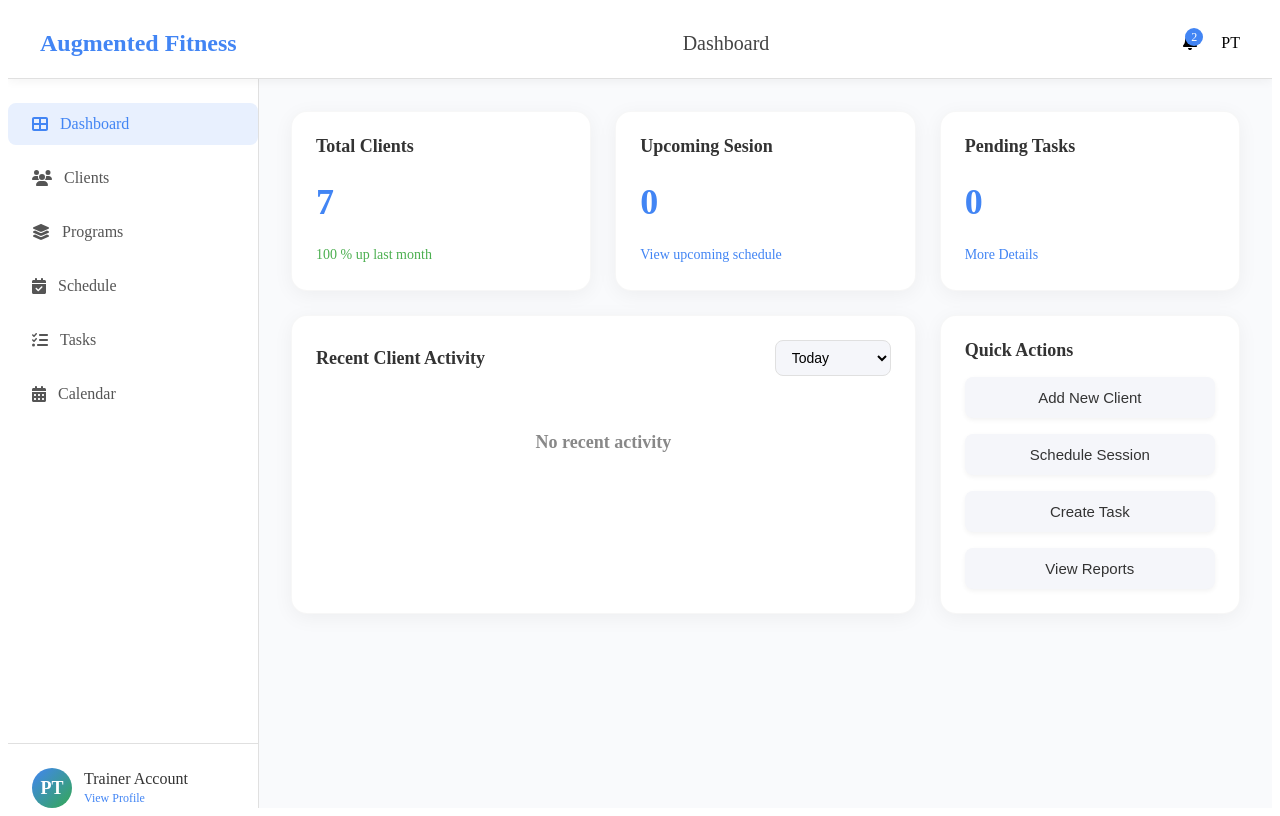
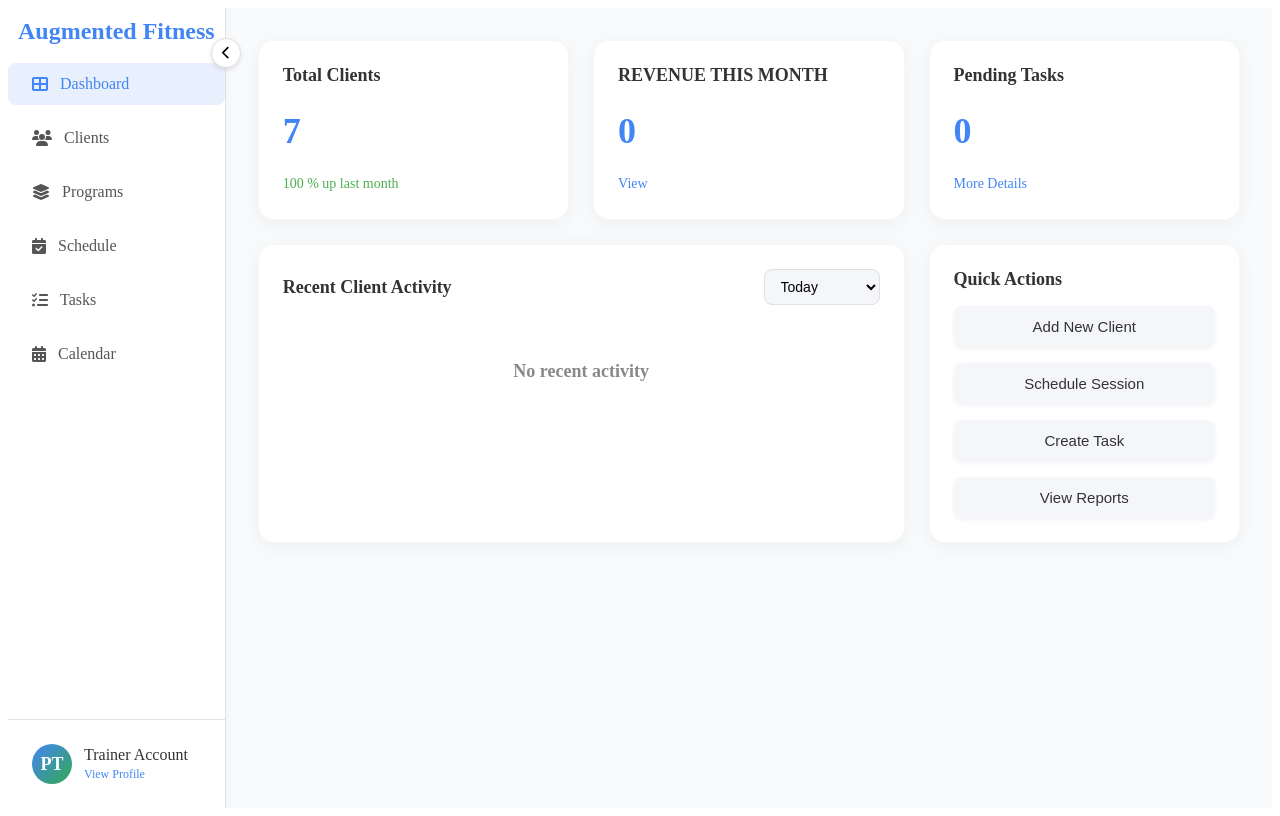
Before and after one commit to Matesor333/PT_CRM_Design_Preview, a React (Vite) app in the folder prototype/: page /dashboard in a window 1280 px wide. Built offline with nearby package versions, Linux system fonts and the light colour scheme.

Commit message:
Fixed navBar and header. The state of the navbar goes through the different pages

```diff
--- a/prototype/src/App.tsx
+++ b/prototype/src/App.tsx
@@ -3,15 +3,18 @@ import { BrowserRouter as Router, Routes, Route, Navigate } from "react-router-d
 import DashBoard from "./assets/Pages/DashBoard/DashBoard.tsx";
 import Clients from "./assets/Pages/Clients/Clients.tsx";
 import SpecificClientPage from "./assets/Pages/Clients/SpecificClient/SpecificClientPage.tsx";
+import Layout from "./assets/Layout.tsx";
 
 function App() {
   return (
     <Router>
       <Routes>
-        <Route path="/dashboard" element={<DashBoard />} />
-        <Route path="/clients" element={<Clients />} />
-        <Route path="/" element={<Navigate to="/dashboard" replace />} />
+        <Route path="/" element={<Layout />}>
+          <Route index element={<Navigate to="/dashboard" replace />} />
+          <Route path="/dashboard" element={<DashBoard />} />
+          <Route path="/clients" element={<Clients />} />
           <Route path="prototype/src/assets/Pages/Clients/SpecificClient/SpecificClientPage.tsx" element={<SpecificClientPage/>}/>
+        </Route>
       </Routes>
     </Router>
   );
--- a/prototype/src/assets/Header.tsx
+++ b/prototype/src/assets/Header.tsx
@@ -1,21 +1,18 @@
 import { FontAwesomeIcon } from '@fortawesome/react-fontawesome';
 import { faBell } from '@fortawesome/free-solid-svg-icons';
-import { useLocation } from 'react-router-dom';
 
 function Header() {
-    const location = useLocation();
-    const currentPath = location.pathname;
+
+
 
     // Determine page title based on current path
-    let pageTitle = "Dashboard";
-    if (currentPath === "/clients") {
-        pageTitle = "Clients";
-    }
+
+
 
     return (
         <header className="header">
             <div className="brand-name">Augmented Fitness</div>
-            <div className="page-title">{pageTitle}</div>
+
             <div className="header-right">
                 <div className="notification-icon">
                     <FontAwesomeIcon icon={faBell} />
--- /dev/null
+++ b/prototype/src/assets/Layout.tsx
@@ -0,0 +1,17 @@
+import { Outlet } from "react-router-dom";
+import Navigation from "./Navigation.tsx";
+
+function Layout() {
+    return (
+        <div className="app-container">
+            <div className="main-content">
+                <Navigation />
+                <div className="dashboard-content">
+                    <Outlet />
+                </div>
+            </div>
+        </div>
+    );
+}
+
+export default Layout;
--- a/prototype/src/assets/Navigation.tsx
+++ b/prototype/src/assets/Navigation.tsx
@@ -1,13 +1,29 @@
-import {faCalendarAlt, faCalendarCheck, faLayerGroup, faTasks, faThLarge, faUsers} from "@fortawesome/free-solid-svg-icons";
+import {faCalendarAlt, faCalendarCheck, faLayerGroup, faTasks, faThLarge, faUsers, faBars, faChevronLeft} from "@fortawesome/free-solid-svg-icons";
 import { FontAwesomeIcon } from "@fortawesome/react-fontawesome";
 import { Link, useLocation } from "react-router-dom";
+import { useState } from "react";
 
 function Navigation() {
     const location = useLocation();
     const currentPath = location.pathname;
+    const [isCollapsed, setIsCollapsed] = useState(false);
+
+    const toggleNavigation = () => {
+        setIsCollapsed(!isCollapsed);
+    };
 
     return (
-        <nav className="sidenav">
+        <div className="navigation-container">
+
+            <button
+                className="nav-toggle-btn"
+                onClick={toggleNavigation}
+                aria-label={isCollapsed ? "Expand navigation" : "Collapse navigation"}
+            >
+                <FontAwesomeIcon icon={isCollapsed ? faBars : faChevronLeft} />
+            </button>
+            <nav className={`sidenav ${isCollapsed ? 'collapsed' : ''}`}>
+                <div className="nav-brand">{isCollapsed ? 'AF' : 'Augmented Fitness'}</div>
                 <ul className="nav-links">
                     <li className={`nav-item ${currentPath === "/dashboard" ? "active" : ""}`}>
                         <Link to="/dashboard">
@@ -55,6 +71,7 @@ function Navigation() {
                     </div>
                 </div>
             </nav>
+        </div>
     )
 }
 export default Navigation;
--- a/prototype/src/assets/Pages/Clients/Clients.tsx
+++ b/prototype/src/assets/Pages/Clients/Clients.tsx
@@ -1,17 +1,11 @@
 import ClientCard from "./ClientCard.tsx";
-import Header from "../../Header.tsx";
-import Navigation from "../../Navigation.tsx";
 import { FontAwesomeIcon } from '@fortawesome/react-fontawesome';
 import { faPlus, faSearch } from '@fortawesome/free-solid-svg-icons';
 import { Link } from "react-router-dom";
 
 function Clients() {
     return (
-        <div className="app-container">
-            <Header />
-            <div className="main-content">
-                <Navigation />
-                <div className="dashboard-content">
+        <>
             <div className="clients-header">
                 <div className="clients-title-section">
                     <h2>Clients</h2>
@@ -41,9 +35,7 @@ function Clients() {
                 <ClientCard />
                 <ClientCard />
             </div>
-                </div>
-            </div>
-        </div>
+        </>
     );
 }
 
--- a/prototype/src/assets/Pages/Clients/SpecificClient/SpecificClientPage.tsx
+++ b/prototype/src/assets/Pages/Clients/SpecificClient/SpecificClientPage.tsx
@@ -1,21 +1,12 @@
-import Header from "../../../Header.tsx";
-import Navigation from "../../../Navigation.tsx";
+
 import ClientInformation from "./ClientInformation.tsx";
 import Goals from "./ClientsGoals.tsx";
 function SpecificClientPage() {
 
     return(
-        <div className="app-container">
-            <Header/>
-            <div className="main-content">
-                <Navigation/>
-                <div className="dashboard-content">
-                    <div className="dashboard-grid">
-                        <ClientInformation/>
-                        <Goals/>
-                    </div>
-                </div>
-            </div>
+        <div className="dashboard-grid">
+            <ClientInformation/>
+            <Goals/>
         </div>
     )
 }
--- a/prototype/src/assets/Pages/DashBoard/DashBoard.tsx
+++ b/prototype/src/assets/Pages/DashBoard/DashBoard.tsx
@@ -1,20 +1,12 @@
-import Header from "../../Header.tsx";
-import Navigation from "../../Navigation.tsx";
+//import Header from "../../Header.tsx";
 import TotalClients from "./Dashboard cards/DB_Total_Clients.tsx";
-import UpcomingSesion from "./Dashboard cards/DB_Upcoming_Sesion.tsx";
+import UpcomingSesion from "./Dashboard cards/DB_Revenue.tsx";
 import PendingTasks from "./Dashboard cards/DB_Pending_Task.tsx";
 import RecentClientActivity from "./Dashboard cards/DB_Recent_Client_Activity.tsx";
 import QuickActions from "./Dashboard cards/DB_Quick_Actions.tsx";
 
 function DashBoard() {
-
-
     return (
-        <div className="app-container">
-            <Header/>
-            <div className="main-content">
-                <Navigation/>
-                <div className="dashboard-content">
         <div className="dashboard-grid">
             <TotalClients />
             <UpcomingSesion />
@@ -22,9 +14,6 @@ function DashBoard() {
             <RecentClientActivity />
             <QuickActions />
         </div>
-                </div>
-            </div>
-        </div>
     )
 }
 
--- a/prototype/src/assets/Pages/DashBoard/Dashboard cards/DB_Upcoming_Sesion.tsx
+++ b/prototype/src/assets/Pages/DashBoard/Dashboard cards/DB_Revenue.tsx
@@ -5,9 +5,9 @@ function UpcomingSesion() {
 
         <div className="Upcoming_Sesion">
 
-            <h3>Upcoming Sesion</h3>
+            <h3> REVENUE THIS MONTH</h3>
             <h2>0</h2>
-            <a href="#">View upcoming schedule</a>
+            <a href="#">View</a>
         </div>
 
     );
--- a/prototype/src/index.css
+++ b/prototype/src/index.css
@@ -10,100 +10,86 @@
   display: flex;
   flex: 1;
   overflow: hidden;
-}
-
-/* Header Styles */
-.header {
-  display: flex;
-  align-items: center;
-  justify-content: space-between;
-  padding: 0 32px;
-  height: 70px;
-  background-color: #ffffff;
-  border-bottom: 1px solid #e0e0e0;
-  box-shadow: 0 2px 10px rgba(0, 0, 0, 0.05);
-  z-index: 10;
   transition: all 0.3s ease;
 }
 
-.header:hover {
-  box-shadow: 0 4px 15px rgba(0, 0, 0, 0.08);
+/* Side Navigation */
+.navigation-container {
+  position: relative;
+  height: 100%;
 }
 
-.brand-name {
+.nav-toggle-btn {
+  position: absolute;
+  top: 30px;
+  right: -15px;
+  z-index: 100;
+  width: 30px;
+  height: 30px;
+  border-radius: 50%;
+  background: #ffffff;
+  border: 1px solid #e0e0e0;
+  box-shadow: 0 2px 5px rgba(0, 0, 0, 0.1);
+  display: flex;
+  align-items: center;
+  justify-content: center;
+  cursor: pointer;
+  transition: all 0.5s ease;
+}
+
+.nav-toggle-btn:hover {
+  background: #f5f6fa;
+  transform: scale(1.1);
+}
+
+.nav-brand {
   font-size: 24px;
   font-weight: bold;
   color: #4285F4;
-  transition: color 0.3s ease, transform 0.3s ease;
+  padding: 10px 10px;
+  margin-bottom: 8px;
+  white-space: none;
 }
 
-.brand-name:hover {
-  color: #2b5cd9;
-  transform: scale(1.05);
+.sidenav {
+  width: auto;
+  background: #ffffff;
+  height: 100%;
+  padding: 0;
+  display: flex;
+  flex-direction: column;
+  justify-content: flex-start;
+  border-right: 1px solid #e0e0e0;
+  box-shadow: 2px 0 10px rgba(0, 0, 0, 0.03);
+  transition: all 0.5s ease;
+  overflow-y: auto;
 }
 
-.page-title {
-  font-size: 20px;
-  margin-left: 32px;
-  color: #444;
-  font-weight: 500;
-  transition: transform 0.3s ease;
+.sidenav.collapsed {
+  width: 60px;
+  padding: 24px 0;
+}
+.sidenav.collapsed .nav-brand {
+  width: 60px;
+  text-align: center;
+  padding: 0px 0;
+  overflow: hidden;
+  white-space: nowrap;
 }
 
-.page-title:hover {
-  transform: translateX(5px);
+.sidenav.collapsed .nav-item span,
+.sidenav.collapsed .user-info {
+  display: none;
 }
 
-.header-right {
-  display: flex;
-  align-items: center;
-  gap: 24px;
+.sidenav.collapsed .nav-item a {
+  justify-content: center;
+  padding: 12px 0;
 }
 
-.notification-icon {
-  position: relative;
-  cursor: pointer;
-  transition: transform 0.3s ease;
-}
-
-.notification-icon:hover {
-  transform: scale(1.1);
-}
-
-.notification-badge {
-  position: absolute;
-  top: -6px;
-  right: -6px;
-  background-color: #4285F4;
-  color: #fff;
-  border-radius: 50%;
-  width: 18px;
-  height: 18px;
-  display: flex;
-  align-items: center;
+.sidenav.collapsed .profile {
   justify-content: center;
-  font-size: 12px;
-  transition: all 0.3s ease;
-}
-
-.notification-icon:hover .notification-badge {
-  transform: scale(1.1);
-  background-color: #2b5cd9;
-}
-
-/* Side Navigation */
-.sidenav {
-  width: 250px;
-  background: #ffffff;
-  height: 100%;
   padding: 24px 0;
-  display: flex;
-  flex-direction: column;
-  justify-content: space-between;
-  border-right: 1px solid #e0e0e0;
-  box-shadow: 2px 0 10px rgba(0, 0, 0, 0.03);
-  transition: width 0.3s ease, box-shadow 0.3s ease;
-  overflow-y: auto;
 }
 
 .sidenav:hover {
@@ -117,7 +103,7 @@
 }
 
 .nav-item {
-  margin-bottom: 12px;
+  margin: 0 0 12px 0;
   transition: transform 0.2s ease;
 }
 
@@ -148,6 +134,7 @@
 }
 
 .profile {
+  margin-top: auto;
   padding: 24px;
   display: flex;
   align-items: center;
```
Also changed, not shown: prototype/src/assets/Pages/DashBoard/Dashboard cards/DB_Alerts.tsx (added). Lines whose indentation alone changed are shown as unchanged.
